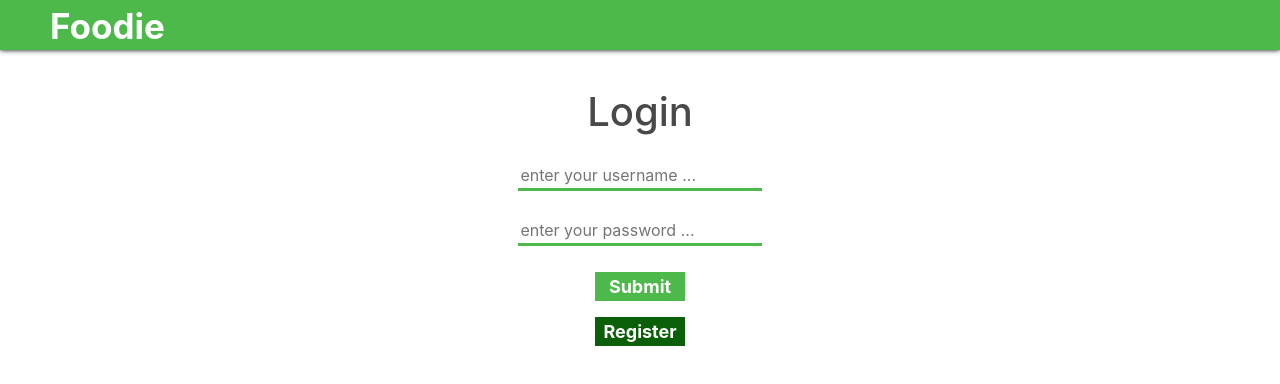
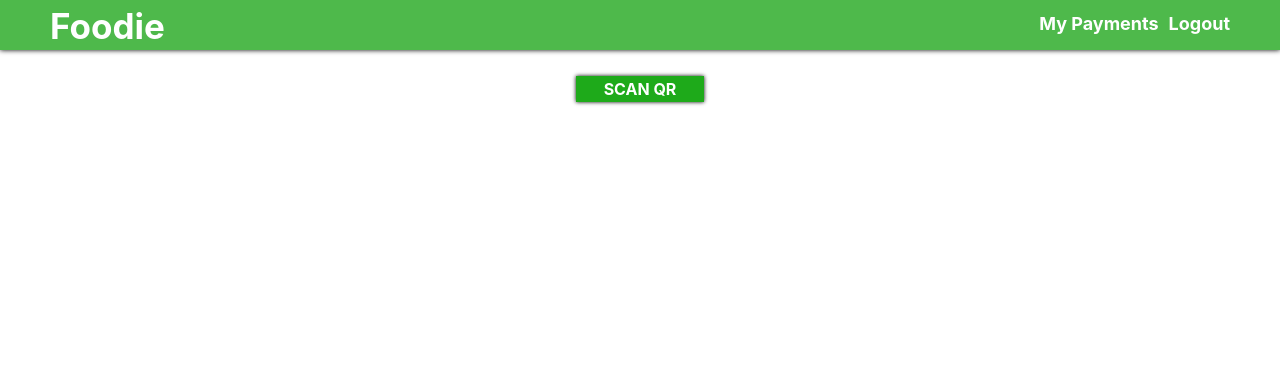
Before and after one commit to Georgiyukr/foodie, a React (Create React App) app in the folder foodie/: page / in a window 1280 px wide. Before the commit this address led to /login. Shown: the top 384 px of the page. Built offline with nearby package versions, Linux system fonts and the light colour scheme; sample sign-in values are in the browser's storage.

Commit message:
Fixed local storage; redirect to menu on qr code reading

```diff
--- a/foodie/src/App.js
+++ b/foodie/src/App.js
@@ -6,14 +6,12 @@ import Home from "./components/Home";
 import Register from "./components/Register";
 import Login from "./components/Login";
 import MyPayments from "./components/MyPayments";
-import Nav from "./components/Nav";
 import Menu from "./components/Menu";
 function App() {
   return (
     <Router>
       <div className="App">
         {/*Maybe add className here and Navbar element*/}
-        {/* <Nav /> */}
         <Switch>
           <Route path="/" exact component={Home} />
           <Route path="/login" exact component={Login} />
--- a/foodie/src/components/Home.js
+++ b/foodie/src/components/Home.js
@@ -1,12 +1,14 @@
 import React, { Component } from "react";
 import Nav from "./Nav";
 import QrReader from "react-qr-reader";
+
 export class Home extends Component {
   constructor(props) {
     super(props);
     this.state = {
       delay: 300,
-      result: "No result",
+      restaurantUsername: "",
+      tableNum: "",
       user: {
         name: "",
         userid: "",
@@ -20,8 +22,20 @@ export class Home extends Component {
 
   handleScan(data) {
     if (data) {
+      let split = data.split(" ");
       this.setState({
-        result: data
+        restaurantUsername: split[0],
+        tableNum: split[1]
+      });
+
+      this.props.history.push({
+        pathname: "/menu",
+        state: {
+          restaurantUsername: this.state.restaurantUsername,
+          tableNum: this.state.tableNum,
+          scanned: true,
+          isLoggedIn: true
+        }
       });
     }
   }
@@ -32,35 +46,30 @@ export class Home extends Component {
 
   //redirect to login page if user is not logged in
   componentDidMount() {
-    if (this.props.location.state) {
-      if (this.props.location.state.user) {
-        this.setState({
-          user: {
-            name: this.props.location.state.user.name,
-            userid: this.props.location.state.user._id,
-            username: this.props.location.state.user.username
-          },
-          isLoggedIn: true
-        });
-      }
+    const user = window.localStorage.getItem("user");
+    console.log(user);
+    if (user) {
+      this.setState({
+        user: {
+          name: user.name,
+          userid: user.userid,
+          username: user.username
+        },
+        isLoggedIn: true
+      });
     } else {
       this.props.history.push("/login");
     }
   }
-
-  // checkIfLogged = (navData) => {
-  //   this.setState({ isLoggedIn: navData });
-  // };
 
   qrShow() {
     this.setState({ scanned: true });
   }
 
   render() {
-    console.log("HOME", this.state.user);
+    // console.log("HOME", this.state.user);
     return (
       <div>
-        {/* <p1>Home</p1> */}
         <Nav />
         {this.state.scanned ? (
           <div>
@@ -73,7 +82,6 @@ export class Home extends Component {
                 onScan={this.handleScan}
                 style={{ width: "100%" }}
               />
-              <p>{this.state.result}</p>
             </div>
           </div>
         ) : (
--- a/foodie/src/components/Login.js
+++ b/foodie/src/components/Login.js
@@ -42,10 +42,18 @@ export class Login extends Component {
       .then(responseJson => {
         if (responseJson.success === true && responseJson.user) {
           console.log("USER LOGGEDIN", responseJson.user);
+          let user = responseJson.user;
           this.setState({ username: "", password: "" });
+          window.localStorage.setItem(
+            "user",
+            JSON.stringify({
+              name: user.name,
+              userid: user._id,
+              username: user.username
+            })
+          );
           this.props.history.push({
-            pathname: "/",
-            state: { user: responseJson.user }
+            pathname: "/"
           });
         }
       })
--- a/foodie/src/components/Menu.js
+++ b/foodie/src/components/Menu.js
@@ -1,11 +1,19 @@
 import React, { Component } from "react";
+import Nav from "./Nav";
 
 export class Menu extends Component {
   constructor(props) {
     super(props);
   }
   render() {
-    return <div>Menu</div>;
+    return (
+      <div>
+        <Nav />
+        <h1>Menu</h1>
+        <p>Restaurant: {this.props.location.state.restaurantUsername}</p>
+        <p>Table: {this.props.location.state.tableNum}</p>
+      </div>
+    );
   }
 }
 
--- a/foodie/src/components/Nav.js
+++ b/foodie/src/components/Nav.js
@@ -1,5 +1,5 @@
 import React, { Component } from "react";
-import { Link, Route } from "react-router-dom";
+import { Link } from "react-router-dom";
 export class Nav extends Component {
   constructor(props) {
     super(props);
@@ -16,25 +16,19 @@ export class Nav extends Component {
     })
       .then(response => response.json())
       .then(responseJson => {
+        window.localStorage.removeItem("user");
         console.log(responseJson);
       })
       .catch(err => {
-        // console.log("from fetch", err);
         alert(err);
       });
   }
 
-  // foodie = () => {
-  //   this.props.logged(true);
-  // };
-
   render() {
-    console.log("NAV PROPS", this.props);
     return (
       <div>
         <div className="nav-bar-login">
           <Link to="/" className="logo">
-            {/* onClick={() => this.foodie()} */}
             Foodie
           </Link>
           <span className="nav-bar-links">
--- a/foodie/src/components/Register.js
+++ b/foodie/src/components/Register.js
@@ -1,4 +1,4 @@
-import React, { Component, useRef, useEffect } from "react";
+import React, { Component } from "react";
 import { Link } from "react-router-dom";
 
 export class Register extends Component {
```
Also changed, not shown: foodie/src/components/MyPayments.js (+0 -10 lines).
